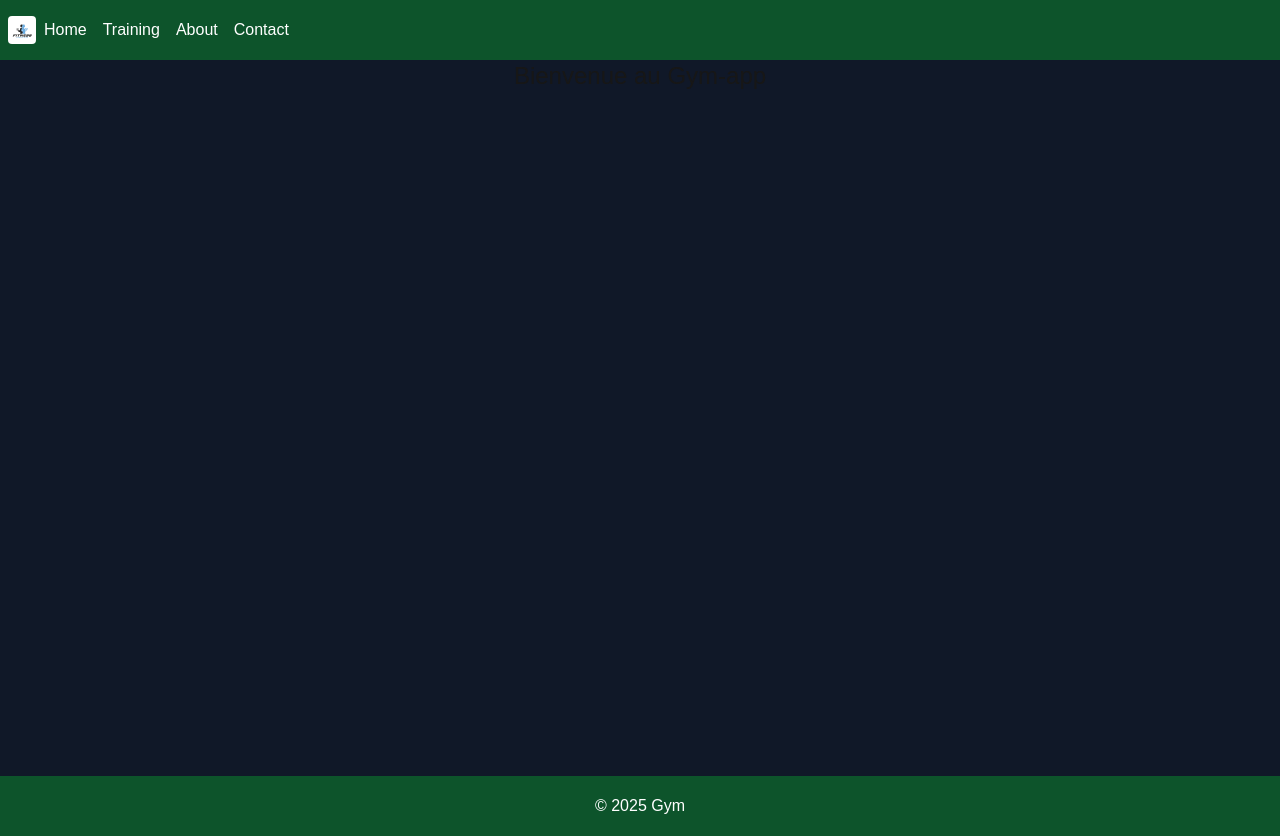
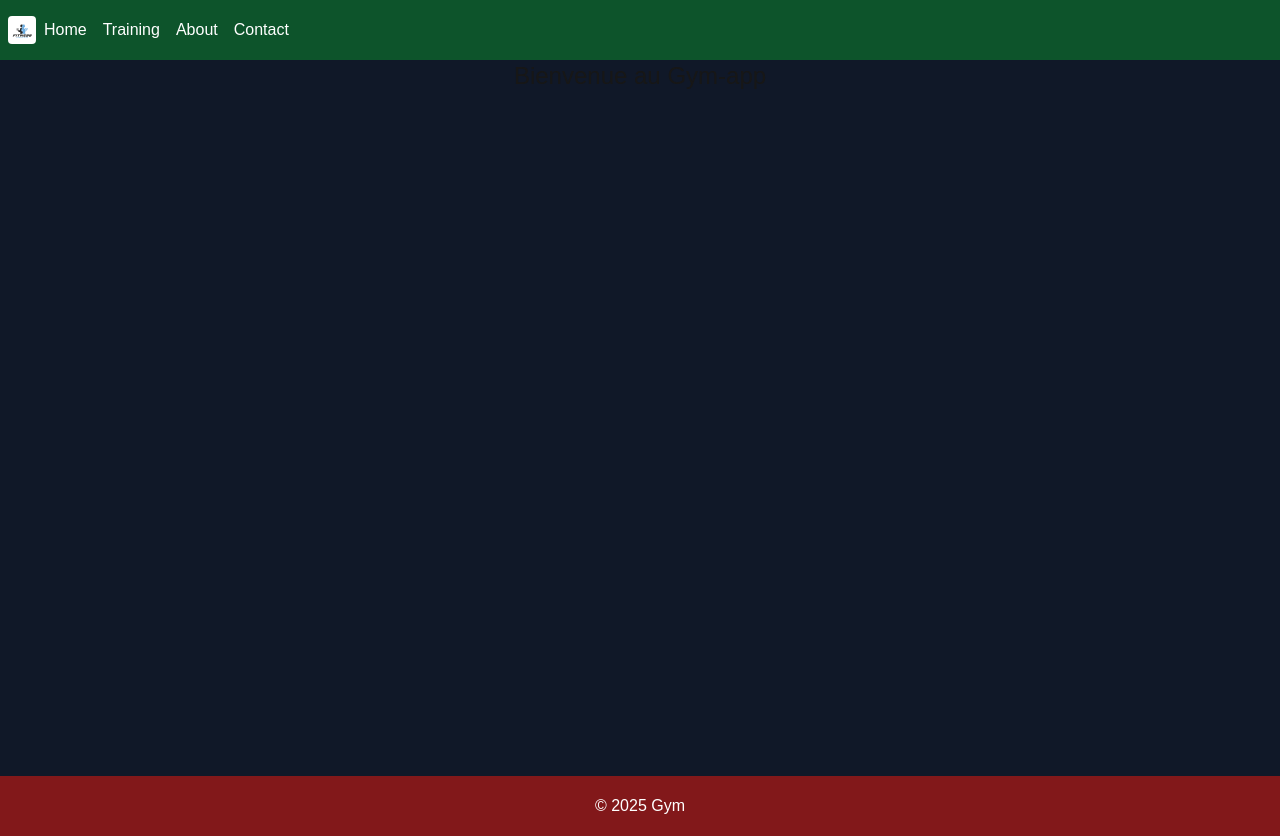
Before and after one commit to efy26/gym-pp, a Next.js app: page / in a window 1280 px wide. Built offline with nearby package versions, Linux system fonts and the light colour scheme.

Commit message:
Changer footer

```diff
--- a/components/Footer.jsx
+++ b/components/Footer.jsx
@@ -1,6 +1,6 @@
 export default function Footer() {
     return (
-        <footer className="flex justify-center h-15 items-center bg-green-900 text-white">
+        <footer className="flex justify-center h-15 items-center bg-red-900 text-white">
             &copy; 2025 Gym
         </footer>
     );
```
